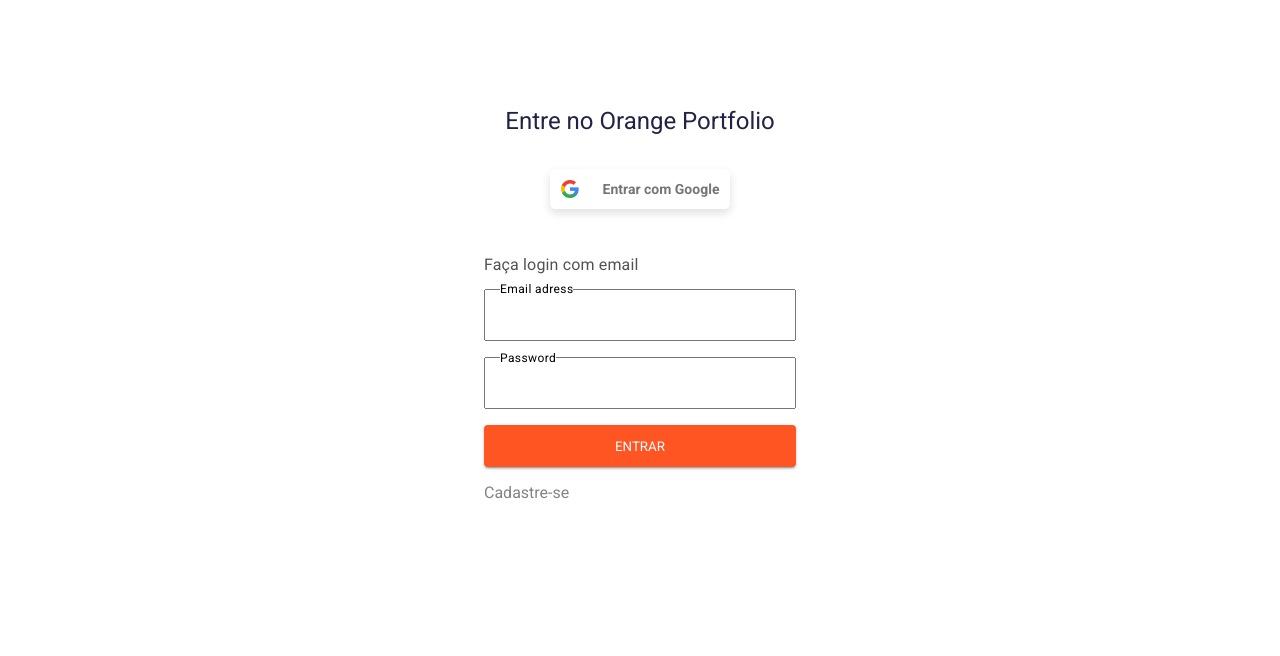
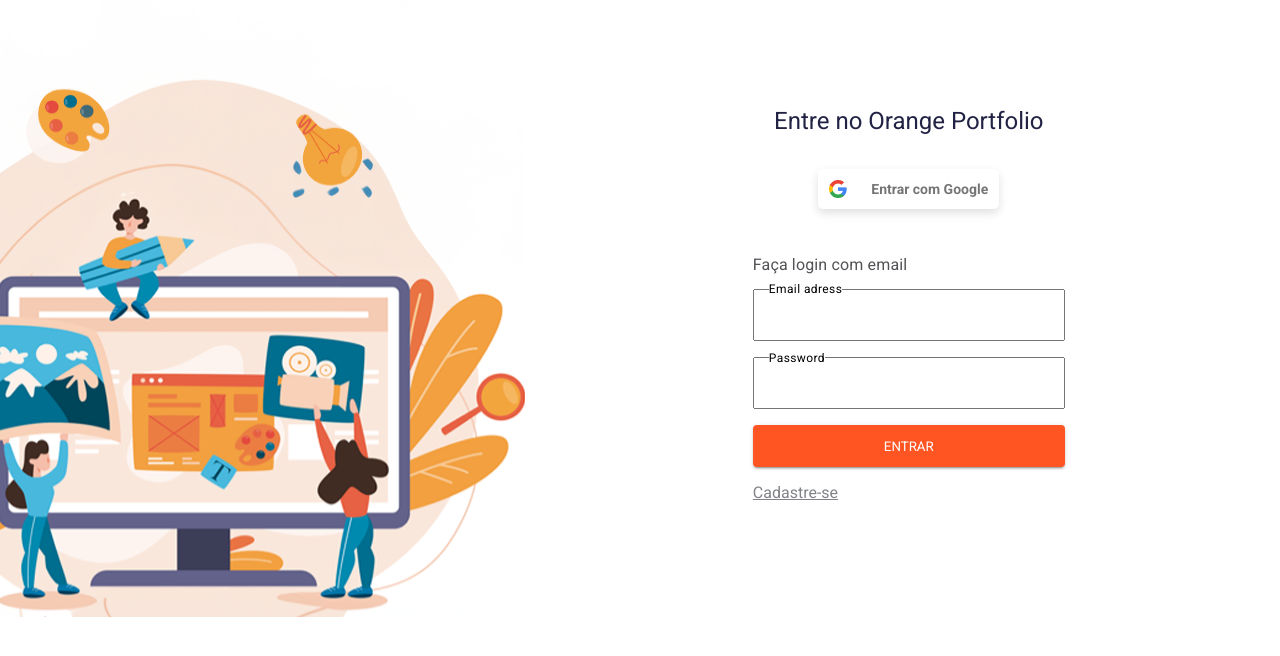
Before and after one commit to Thaisraie/orange_portfolio, a React (Create React App) app: page / in a window 1280 px wide. Shown: the top 656 px of the page. Built offline with nearby package versions, Linux system fonts and the light colour scheme.

Commit message:
ajuste responsividade desktop

```diff
--- a/src/components/FormLogin/index.js
+++ b/src/components/FormLogin/index.js
@@ -1,4 +1,4 @@
-import { useHref } from 'react-router-dom'
+import { Link } from 'react-router-dom'
 import styles from './styles.module.css'
 import ScreenRegister from '../../pages/ScreenRegister'
 
@@ -12,7 +12,7 @@
                 <label className={styles.label_password}>Password</label>
                 <input className={styles.input_password} type='password'></input>
                 <button className={styles.btn_entrar}>ENTRAR</button>
-                <a className={styles.registrar} href={ScreenRegister}>Cadastre-se</a>
+                <Link className={styles.registrar} to={'/register'}>Cadastre-se</Link>
            </form>
 
 
--- a/src/pages/ScreenLogin/index.js
+++ b/src/pages/ScreenLogin/index.js
@@ -4,14 +4,15 @@
 
 export default function ScreenLogin(){
     return (
-        <div className={styles.conteiner}>
+        <div className={styles.conteiner_pai}>
+            <div className={styles.conteiner}>
             <h1 className={styles.title}>Entre no Orange Portfolio</h1>
             <button className={styles.button_google}>
                 <img src={logo_google}></img>
                Entrar com Google
             </button>
             <FormLogin/>
+            </div>
         </div>
-
     )
 }
--- a/src/pages/ScreenLogin/styles.module.css
+++ b/src/pages/ScreenLogin/styles.module.css
@@ -40,3 +40,22 @@
 
 
     }
+
+    @media (min-width: 639px) {
+
+        .conteiner_pai{
+            display: flex;
+            justify-content: flex-end;
+            background-image:url('./../../assets/img/img_login.png');
+            background-size: 41vw 100vh;
+            background-repeat: no-repeat;
+
+        }
+
+        .conteiner{
+            max-width: 58vw;
+
+
+        }
+
+    }
```
Also changed, not shown: src/assets/img/img_login.png (added).
